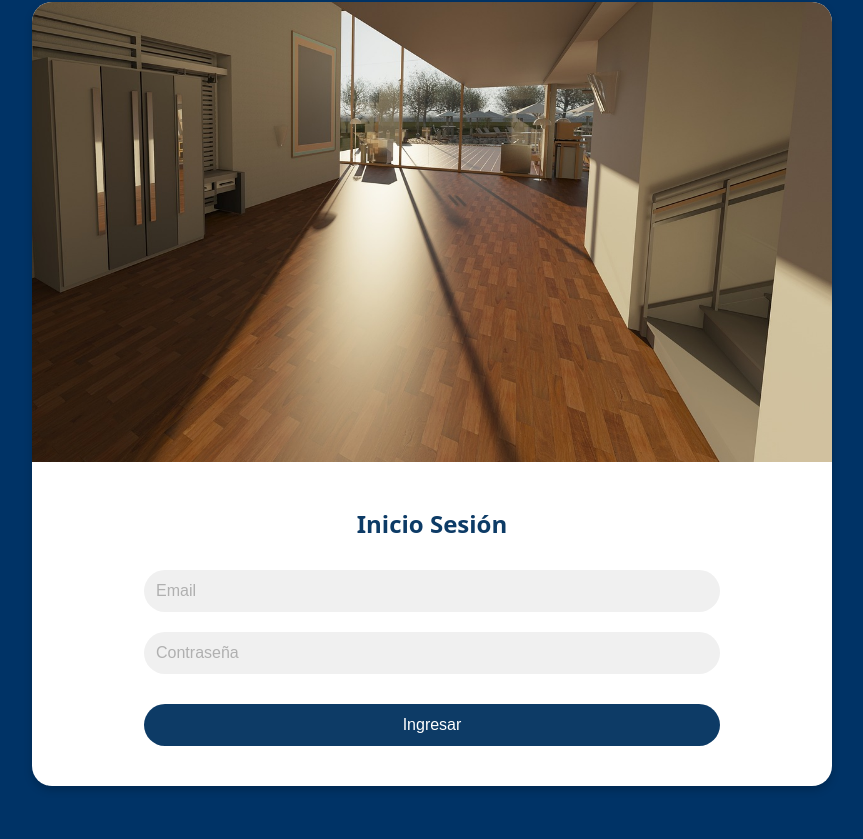
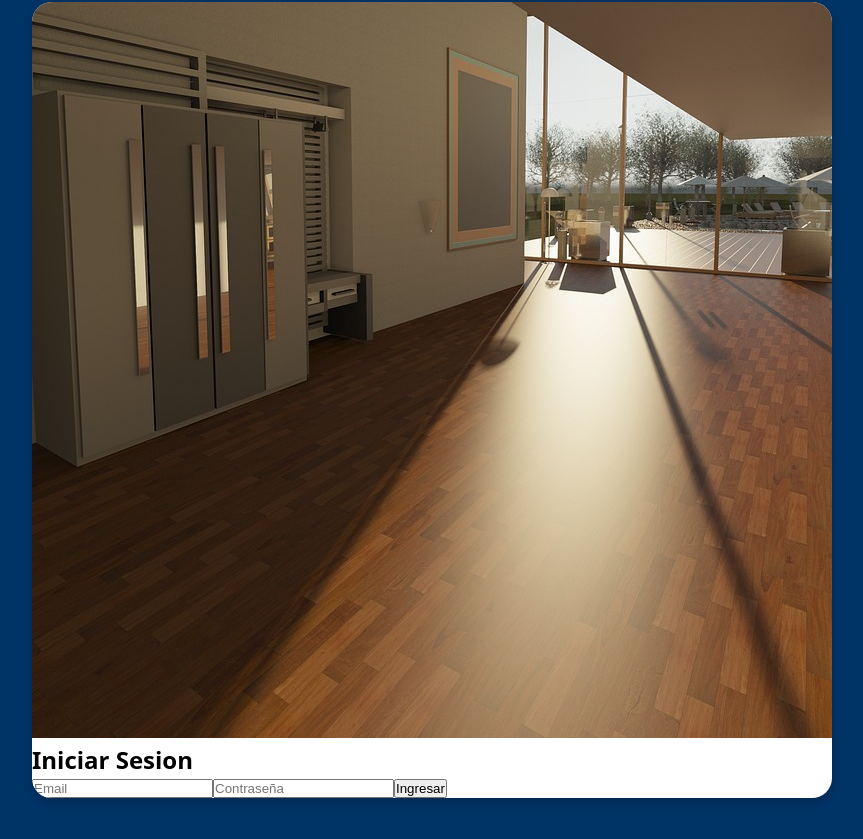
Before and after one commit to DeveloperXPK/InmoConnectX, an Angular app in the folder Frontend/: page /login in a window 1280 px wide. Shown: the part 217-1056 px from the top of the page, without its empty margins (208-1071 px from the left). Built offline with nearby package versions, Linux system fonts and the light colour scheme.

Commit message:
Fix formulario ingresar sesion

```diff
--- a/Frontend/src/app/components/login/login.component.ts
+++ b/Frontend/src/app/components/login/login.component.ts
@@ -10,16 +10,16 @@ import { AutenticacionService } from '../../services/autenticacion.service';
   imports: [FormsModule],
   template: `
   <div class="container">
-    <div class="image-section">
-      <img src="assets/images/interior.jpg" alt="Imagen de fondo">
-    </div>
-    <div class="form-section">
-      <h2>Inicio Sesión</h2>
-      <form>
-        <input type="text" placeholder="Email" name="email" [(ngModel)]='email' required>
-        <input type="password" placeholder="Contraseña" name="password" [(ngModel)]='password' required>
-        <button (click)="validateUserCredentials()">Ingresar</button>
-      </form>
+    <div class="content">
+      <img src="assets/images/interior.jpg" alt="Imagen de registro"> <!-- Coloca aquí la ruta de tu imagen -->
+      <div class="form-container">
+        <h2>Iniciar Sesion</h2>
+        <form class="form-group">
+          <input type="email" placeholder="Email" name="email" [(ngModel)]='email' required>
+          <input type="password" placeholder="Contraseña" name="password" [(ngModel)]='password' required>
+          <button (click)='validateUserCredentials()'>Ingresar</button>
+        </form>
+      </div>
     </div>
   </div>
   `,
@@ -44,7 +44,6 @@ export class LoginComponent {
     // y no en la URL como en el caso de GET
     this.http.post(url, body, {headers: this.autenticacionService.getAuthHeaders()}).subscribe({
       next: res => {
-        console.log("Se ingreso con exito");
         this.apiResponse = res; // Se almacena la respuesta de la API en la variable apiResponse
         let token = this.apiResponse.token; // Se obtiene el token de la respuesta de la API
 
```
